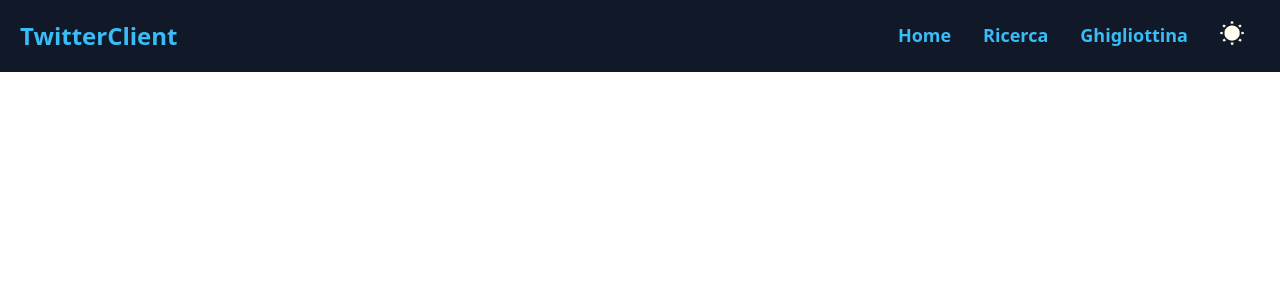
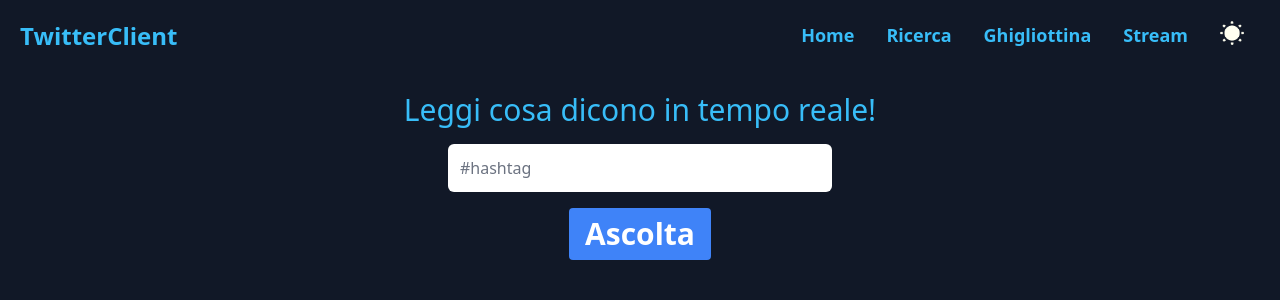
Before and after one commit to jortikcode/twitter-client-swe, a React (Create React App) app in the folder frontend/: page /stream in a window 1280 px wide. Shown: the top 300 px of the page. Built offline with nearby package versions, Linux system fonts and the light colour scheme; no server answers.

Commit message:
added stream page

```diff
--- a/frontend/src/App.js
+++ b/frontend/src/App.js
@@ -7,6 +7,7 @@ import MapView from './screens/MapView';
 import ChartsView from './screens/ChartsView';
 import TweetsView from './screens/TweetsView';
 import Ghigliottina from './screens/Ghigliottina';
+import StreamPage from './screens/StreamPage';
 
 
 function App() {
@@ -23,6 +24,7 @@ function App() {
             <Route path='/search/tweets' element={<TweetsView />} />
           </Route>
           <Route path='/ghigliottina' element={<Ghigliottina />} />
+          <Route path='/stream' element={<StreamPage />} />
         </Routes>
       </BrowserRouter>
     </div>
--- a/frontend/src/components/Navbar.js
+++ b/frontend/src/components/Navbar.js
@@ -20,6 +20,9 @@ function Navbar() {
 						<Link to='/ghigliottina' className="text-lg font-semibold dark:text-sky-400 hover:text-cyan-500 duration-500">Ghigliottina</Link>
 					</li>
 					<li className="mx-4 mt-4 md:my-0">
+						<Link to='/stream' className="text-lg font-semibold dark:text-sky-400 hover:text-cyan-500 duration-500">Stream</Link>
+					</li>
+					<li className="mx-4 mt-4 md:my-0">
 						<TogglerColor />
 					</li>
 				</ul>
--- /dev/null
+++ b/frontend/src/screens/StreamPage.js
@@ -0,0 +1,49 @@
+import { useEffect, useState } from "react";
+import { useForm } from "react-hook-form";
+import { useDispatch } from "react-redux";
+import { clearTweets } from "../actions/tweets";
+import StreamWatcher from "../components/StreamWatcher";
+
+
+const StreamPage = () => {
+  const { handleSubmit,
+          register,
+          formState: { errors } } = useForm();
+  const dispatch = useDispatch();
+  const [ hashtag, setHashtag ] = useState(undefined);
+
+  const onSubmit = (data) => {
+    setHashtag(undefined);
+    setHashtag(data.hashtag);
+  }
+
+  useEffect(() => {
+    dispatch(clearTweets());
+  }, [dispatch]);
+
+  return (
+    <div className="flex flex-col w-full min-h-screen h-auto p-5 items-center dark:bg-gray-900 gap-y-6">
+      <form onSubmit={handleSubmit(onSubmit)} className="flex w-full flex-col justify-center items-center gap-4">
+        <label className="text-center text-3xl dark:text-sky-400 text-black" htmlFor="query"> Leggi cosa dicono in tempo reale! </label>
+        <input
+          className="w-full dark:border-0 border-8 dark:border-white rounded-md md:w-96 p-3"
+          name="hashtag"
+          id="hashtag"
+          type="text"
+          placeholder="#hashtag"
+          {...register("hashtag", {
+            required: "Hashtag mancante",
+            pattern: {
+              message: "Hashtag non valido",
+              value: /^#[a-zA-Z0-9_]+$/,
+            },
+          })}
+        />
+        {errors.hashtag && <p className="text-center dark:text-red-300 text-red-600"> { errors.hashtag.message } </p>}
+        <button className="text-3xl dark:text-white bg-blue-500 hover:bg-blue-700 text-white font-bold py-2 px-4 rounded" type="submit"> Ascolta </button>
+      </form>
+      {hashtag && <StreamWatcher tag={hashtag} />}
+    </div>
+  );
+};
+export default StreamPage;
```
